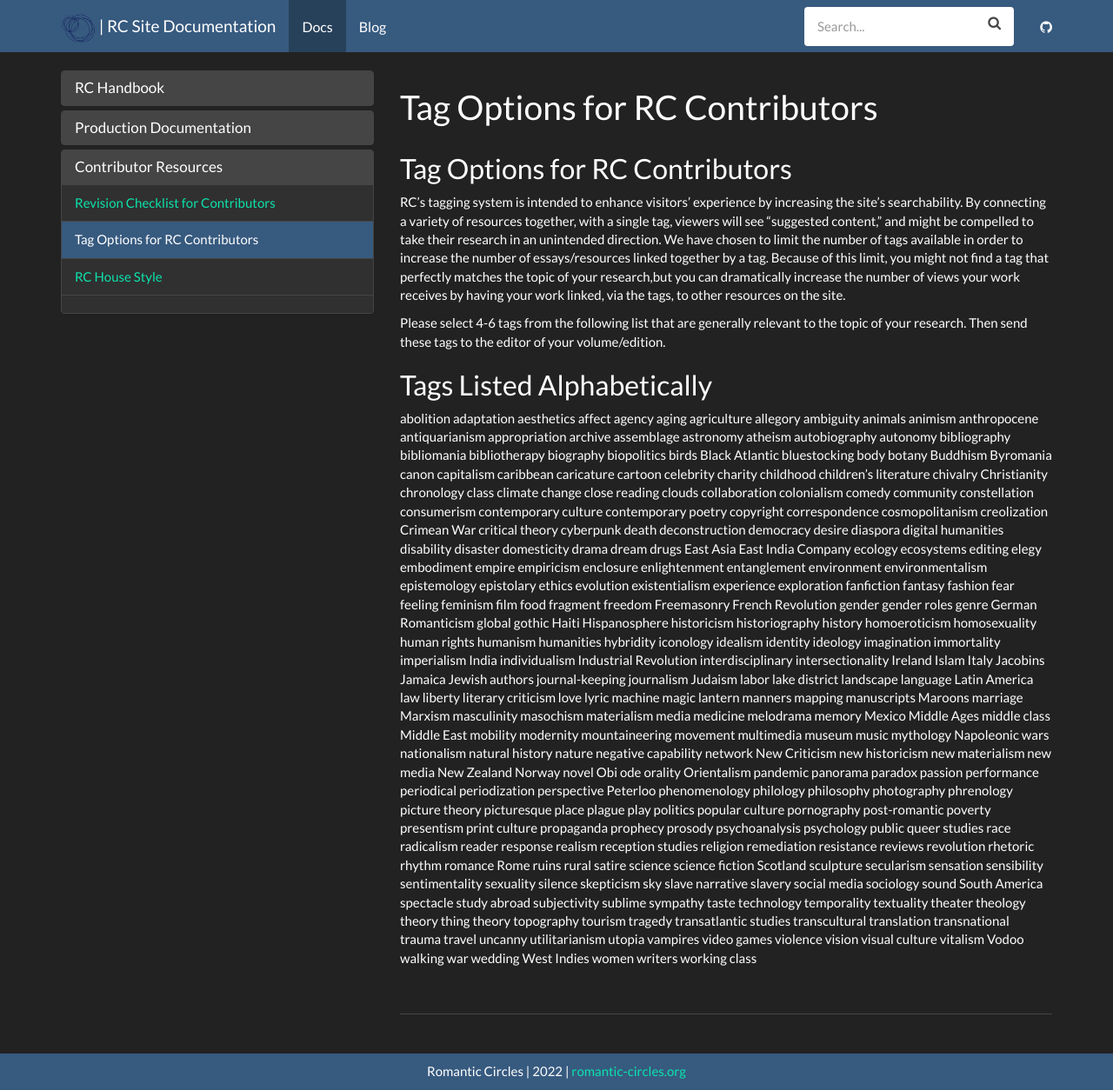
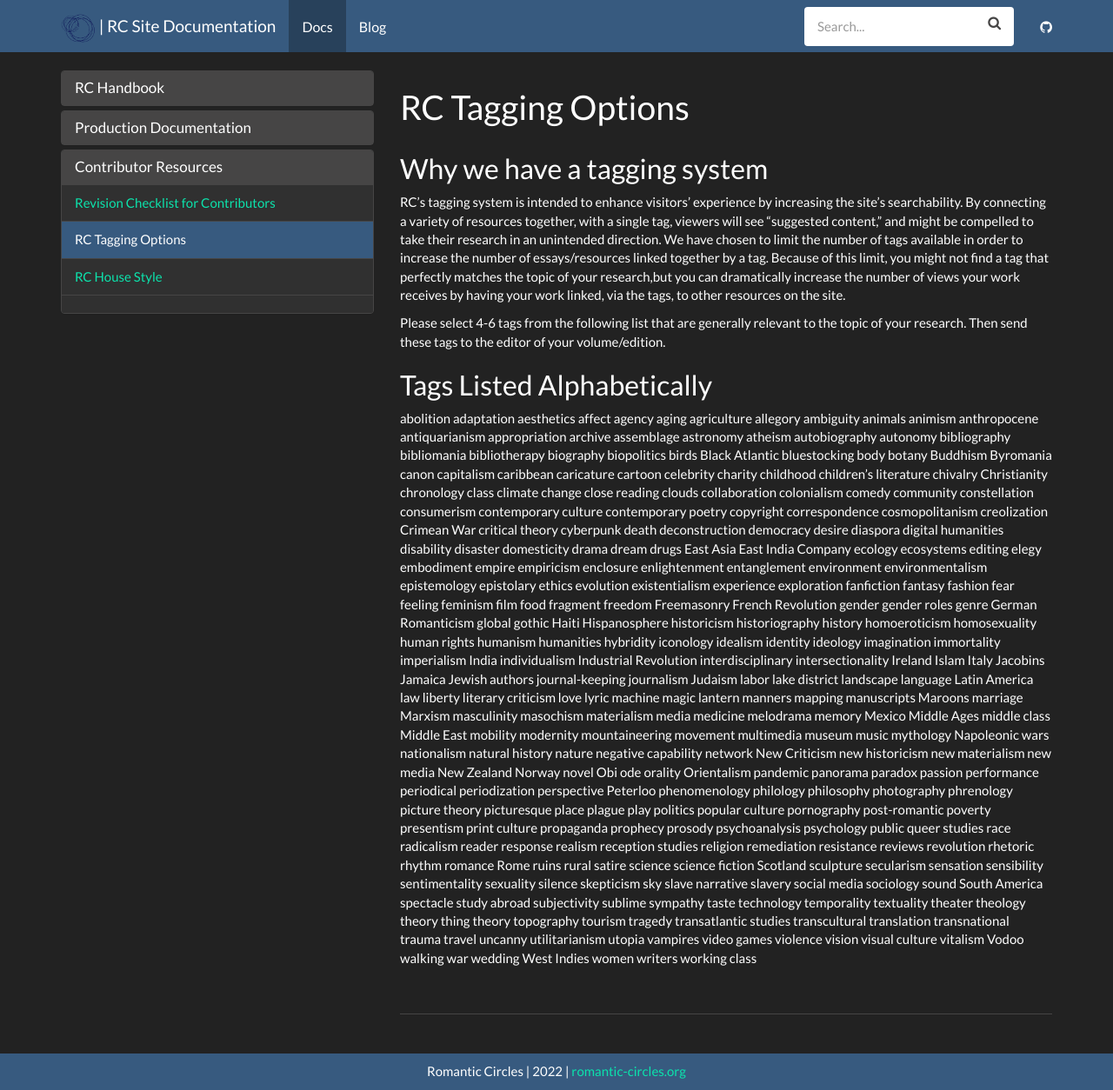
Before and after one commit to steve-kasica/romanticcircles.github.io, a Jekyll site: the page built from _docs/contributor-resources/rc-tagging.md, in a window 1280 px wide and 1254 px high. Shown: the whole window at 87% size. Built offline with Jekyll 4.4.1, drawn with Linux system fonts in a browser that asks for light colours.

Commit message:
more edits to tagging doc

```diff
--- a/_docs/contributor-resources/rc-tagging.md
+++ b/_docs/contributor-resources/rc-tagging.md
@@ -1,9 +1,8 @@
 ---
-title: Tag Options for RC Contributors
+title: RC Tagging Options
 permalink: /docs/rc-tagging/
 ---
-
-## Tag Options for RC Contributors
+## Why we have a tagging system
 
 RC's tagging system is intended to enhance visitors' experience by increasing the site's searchability. By connecting a variety of resources together, with a single tag, viewers will see "suggested content," and might be compelled to take their research in an unintended direction. We have chosen to limit the number of tags available in order to increase the number of essays/resources linked together by a tag. Because of this limit, you might not find a tag that perfectly matches the topic of your research,but you can dramatically increase the number of views your work receives by having your work linked, via the tags, to other resources on the site.
 
```
